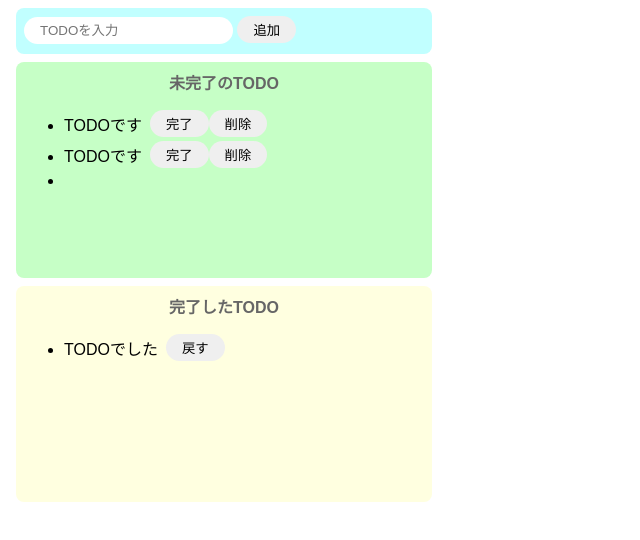
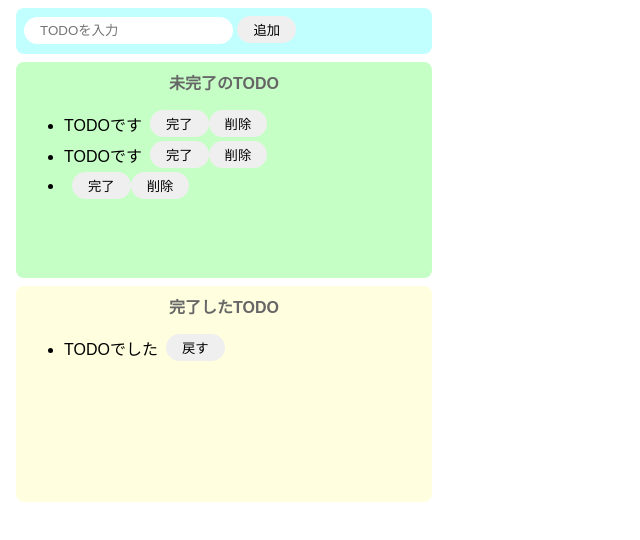
Before and after one commit to yazawayuma1203/todoApplication_JS, a website built with Parcel: page index.html in a window 1280 px wide. Both pictures are taken after a click on the button "追加". Shown: the whole page, without its empty margins (0-640 px from the left). Built offline with nearby package versions, Linux system fonts and the light colour scheme.

Commit message:
未完了作成時にボタン表示 未完了のTODOを作成した場合、両ボタンが表示される

```diff
--- a/src/index.js
+++ b/src/index.js
@@ -13,8 +13,24 @@ const onClickAdd = () => {
   const li = document.createElement("li");
   li.innerText = inputText;
 
+  //button(完了)タグ作成
+  const completeButton = document.createElement("button");
+  completeButton.innerText = "完了";
+  completeButton.addEventListener("click", () => {
+    alert("完了");
+  });
+
+  //button(削除)タグ作成
+  const deleteButton = document.createElement("button");
+  deleteButton.innerText = "削除";
+  deleteButton.addEventListener("click", () => {
+    alert("削除");
+  });
+
   //divタグの子要素に各要素を設定
   div.appendChild(li);
+  div.appendChild(completeButton);
+  div.appendChild(deleteButton);
 
   //未完了のリストに追加
   document.getElementById("incomplete-list").appendChild(div);
```
Also changed, not shown: index.html (+1 -1 lines).
